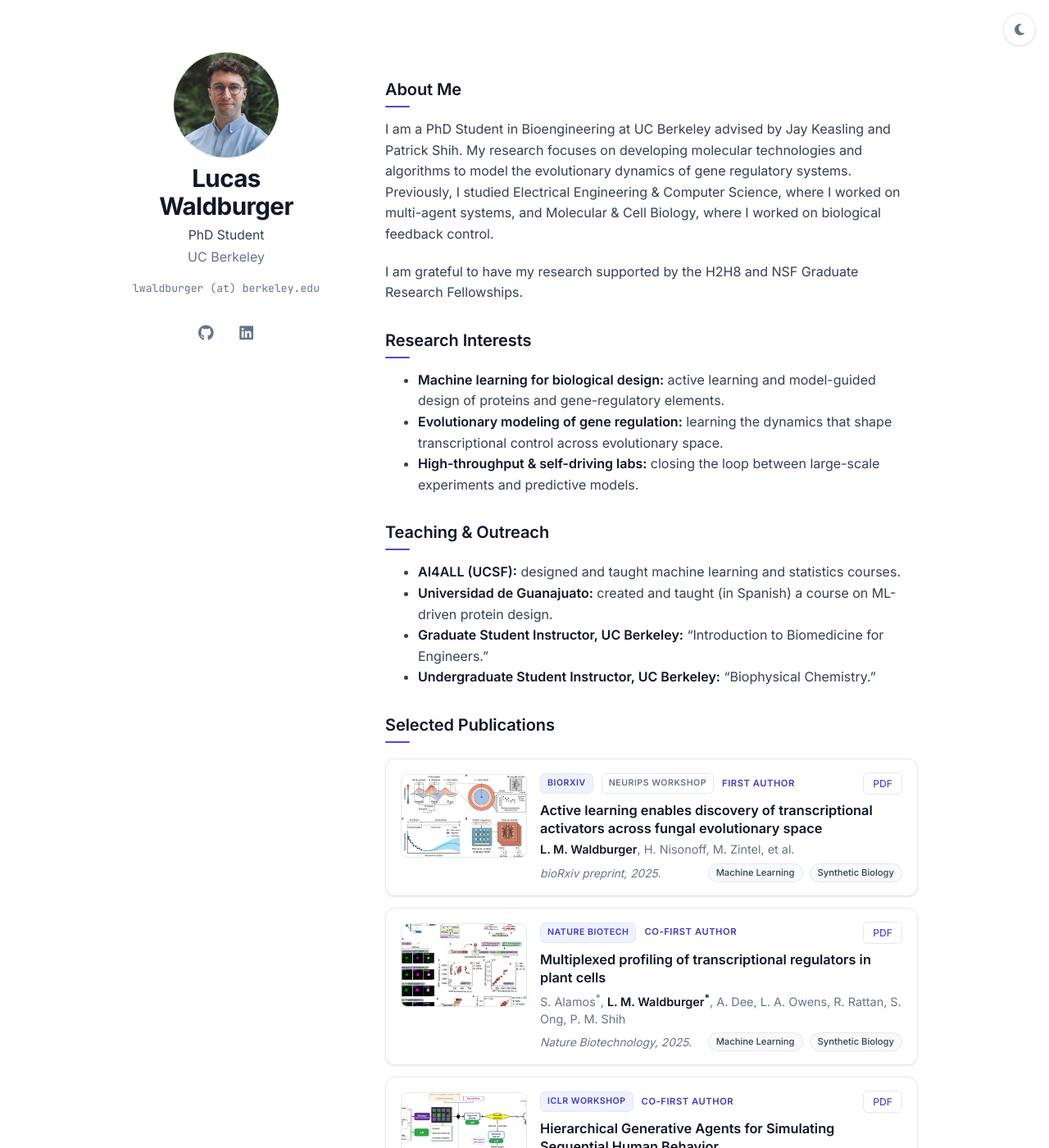
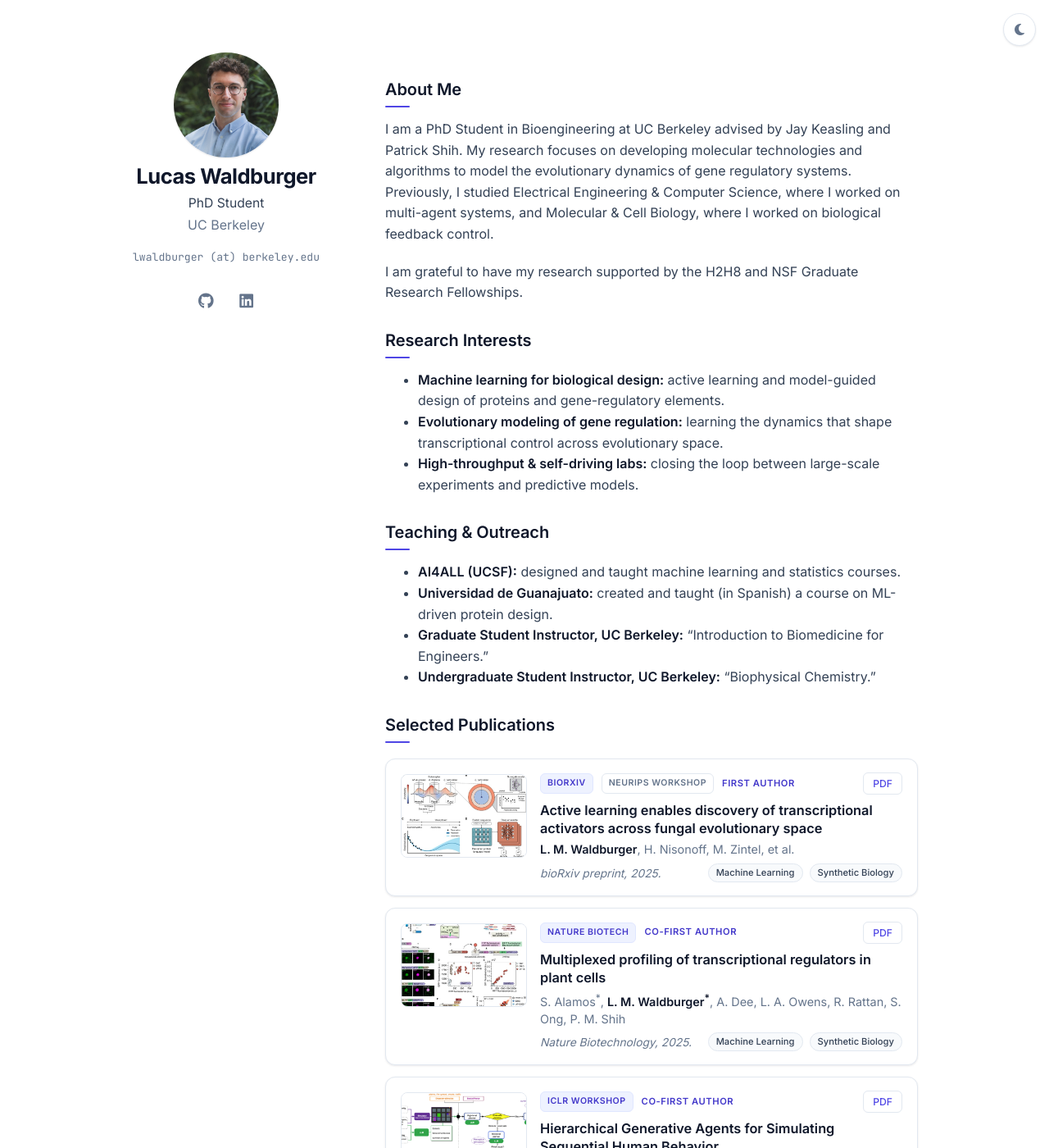
Before and after one commit to lucaswaldburger/lucaswaldburger.github.io, a Jekyll site: the page built from index.md, in a window 1280 px wide and 1400 px high. Shown: the whole window at 82% size. Built offline with Jekyll 4.4.1, drawn with Linux system fonts in a browser that asks for light colours; a style sheet for code colours, icons or effects is not loaded.

Commit message:
Keep the sidebar name on a single line
Reduce the h1 from 1.85rem to 1.6rem and add white-space: nowrap so
"Lucas Waldburger" fits the 232px sidebar without wrapping. It stays
larger than the 1.25rem section headings, preserving the hierarchy.

```diff
--- a/_sass/minimal-light.scss
+++ b/_sass/minimal-light.scss
@@ -83,12 +83,14 @@ h1, h2, h3, h4, h5, h6 {
   line-height: 1.15;
 }
 
-/* The name anchors the page — larger and heavier than the section headings. */
+/* The name anchors the page — larger and heavier than the section headings.
+   Sized to stay on a single line within the 232px sidebar. */
 h1 {
   font-weight: 700;
-  font-size: 1.85rem;
+  font-size: 1.6rem;
   letter-spacing: -0.02em;
   margin: 0 0 6px;
+  white-space: nowrap;
 }
 
 h2 {
```
